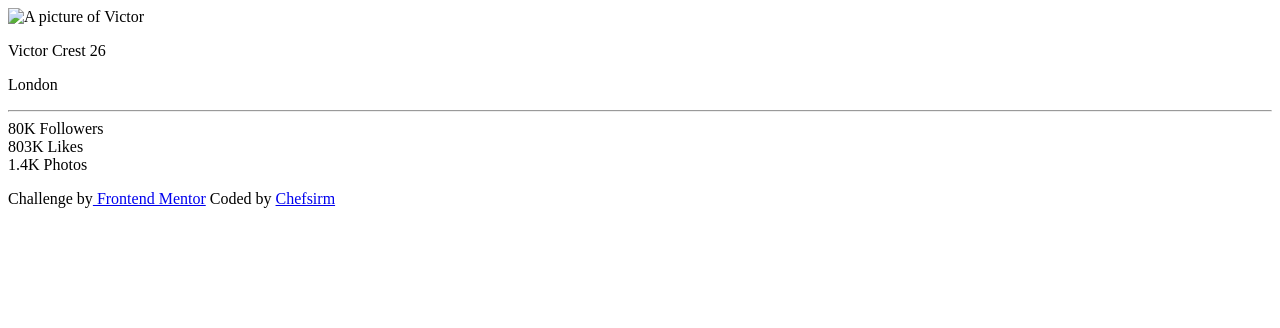
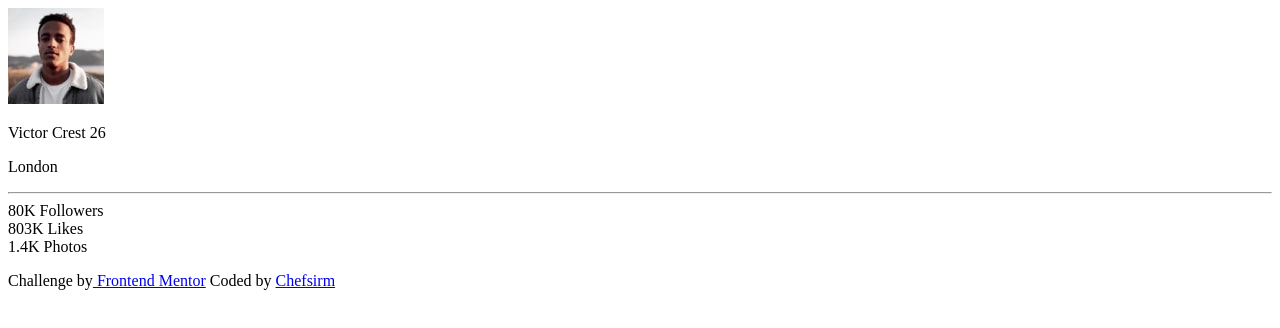
Before and after one commit to chefsirm/Profile-Card-Component, a plain HTML site: page index.html in a window 1280 px wide. Drawn offline with Linux system fonts and the light colour scheme.

Commit message:
Update index.html

```diff
--- a/index.html
+++ b/index.html
@@ -17,7 +17,7 @@
 <body>
 	<div class="container">
 
-			<img src="images/image-victor.jpg" alt="A picture of Victor">
+			<img src="./image-victor.jpg" alt="A picture of Victor">
 
 
 		<p class="vic">Victor Crest <span class="num">26</span></p>
```
